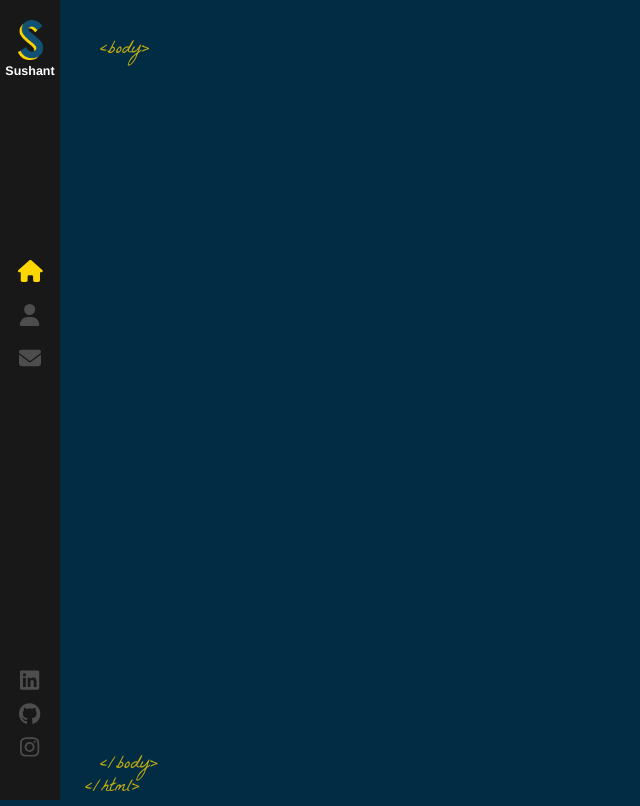
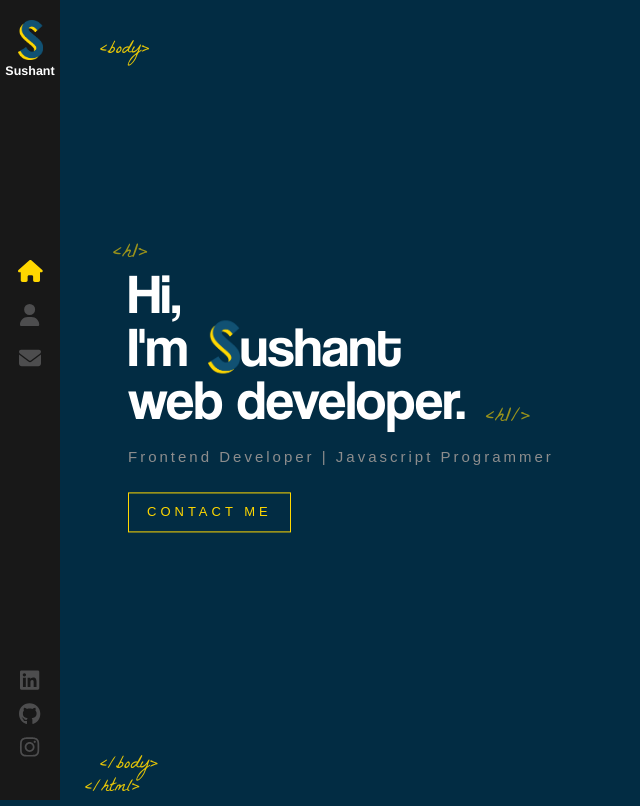
Before and after one commit to Genie0108/portfolio, a React (Create React App) app: page / in a window 1280 px wide. Shown: the whole page, without its empty margins (0-640 px from the left). Built offline with nearby package versions, Linux system fonts and the light colour scheme.

Commit message:
intro section of home page finished

```diff
--- a/package.json
+++ b/package.json
@@ -11,6 +11,7 @@
     "@testing-library/jest-dom": "^5.16.4",
     "@testing-library/react": "^13.2.0",
     "@testing-library/user-event": "^13.5.0",
+    "animate.css": "^4.1.1",
     "react": "^18.1.0",
     "react-dom": "^18.1.0",
     "react-leaflet": "^4.0.0",
--- a/src/App.css
+++ b/src/App.css
@@ -1,3 +1,4 @@
+@import "animate.css";
 @font-face {
   font-family: "Helvetica Neue";
   src: url("./assets/fonts/helvetica-neu.ttf") format("ttf");
--- a/src/index.css
+++ b/src/index.css
@@ -9,7 +9,7 @@ html {
 body {
   margin: 0;
   font: 300 11px/1.4 "Helvetica Neue", sans-serif;
-  color: var(--c-text);
+  color: var(--c-textColor);
   -webkit-font-smoothing: antialiased;
   -moz-osx-font-smoothing: grayscale;
   background: var(--c-primary);
@@ -23,6 +23,7 @@ body {
   --c-sidebar: #181818;
   --c-icon: #4d4d4e;
   --c-textColor: #444;
+  --c-lightGrey: #8d8d8d;
 }
 /* :root {
   --c-primary: #ebd877;
--- /dev/null
+++ b/src/pages/Home/Home.css
@@ -0,0 +1,56 @@
+.homePage h1::before {
+  content: "<h1>";
+  font-family: "La Belle Aurore", cursive;
+  color: var(--c-secondary);
+  font-size: 22px;
+  position: absolute;
+  margin-top: -40px;
+  left: -15px;
+  opacity: 0.6;
+}
+.homePage h1::after {
+  content: "<h1/>";
+  font-family: "La Belle Aurore", cursive;
+  color: var(--c-secondary);
+  font-size: 22px;
+  position: absolute;
+  margin-top: 18px;
+  margin-left: 20px;
+  animation: fadeIn 1s 1.7s backwards;
+  opacity: 0.6;
+}
+.homePage img {
+  margin-left: 20px;
+  opacity: 0;
+  width: 32px;
+  height: auto;
+  animation: rotateIn 500ms linear both;
+  animation-delay: 1.4s;
+}
+.homePage h2 {
+  color: var(--c-lightGrey);
+  margin-top: 20px;
+  font-weight: 400;
+  font-size: 15px;
+  font-family: sans-serif;
+  letter-spacing: 3px;
+  animation: fadeIn 500ms 1.8s backwards;
+}
+.flatButton {
+  color: var(--c-secondary);
+  font-size: 13px;
+  font-weight: 400;
+  letter-spacing: 4px;
+  font-family: sans-serif;
+  text-decoration: none;
+  padding: 10px 18px;
+  border: 1px solid var(--c-secondary);
+  margin-top: 25px;
+  float: left;
+  animation: fadeInAnimation 1s 1.8s backwards;
+  white-space: nowrap;
+}
+.flatButton:hover {
+  background: var(--c-secondary);
+  color: var(--c-textColor);
+}
--- a/src/pages/Home/Home.jsx
+++ b/src/pages/Home/Home.jsx
@@ -1,7 +1,31 @@
 import React from "react";
+import { Link } from "react-router-dom";
+import "./Home.css";
+import LogoTitle from "../../assets/images/logo-s.png";
 
 const Home = () => {
-  return <div></div>;
+  return (
+    <div className="homePage">
+      <div className="absolute left-[10%] top-[50%] -translate-y-[50%] w-[40%] max-h-[90%]">
+        <h1 className="text-white text-[56px] leading-[53px] m-0 font-coolvetica font-normal">
+          Hi, <br />
+          <span className="flex">
+            I'm
+            <img
+              src={LogoTitle}
+              alt="JavaScript Developer Name, Web Developer Namer"
+            />
+            ushant
+          </span>
+          web developer.
+        </h1>
+        <h2>Frontend Developer | Javascript Programmer</h2>
+        <Link to="/contact" className="flatButton">
+          CONTACT ME
+        </Link>
+      </div>
+    </div>
+  );
 };
 
 export default Home;
--- a/src/pages/Layout/Layout.jsx
+++ b/src/pages/Layout/Layout.jsx
@@ -7,11 +7,11 @@ const Layout = () => {
     <div>
       <Sidebar />
       <div className="absolute w-full h-full">
-        <span className="top-16 text-secondary opacity-75 absolute bottom-0 left-40 text-3xl font-laBelle">
+        <span className="top-16 text-secondary opacity-90 absolute bottom-0 left-40 text-3xl font-laBelle">
           &lt;body&gt;
         </span>
         <Outlet />
-        <span className="text-secondary opacity-75 absolute bottom-0 left-40 text-3xl font-laBelle">
+        <span className="text-secondary opacity-90 absolute bottom-0 left-40 text-3xl font-laBelle">
           &lt;/body&gt;
           <br />
           <span className="-ml-6 mt-2">&lt;/html&gt;</span>
--- a/tailwind.config.js
+++ b/tailwind.config.js
@@ -8,6 +8,7 @@ module.exports = {
         sidebar: "var(--c-sidebar)",
         icon: "var(--c-icon)",
         textColor: "var(----c-textColor)",
+        lightGrey: "var(--c-lightGrey)",
       },
       fontFamily: {
         helvetica: ["Helvetica Neue"],
```
Also changed, not shown: 1 other file (tests, documents, lock files or other folders).
